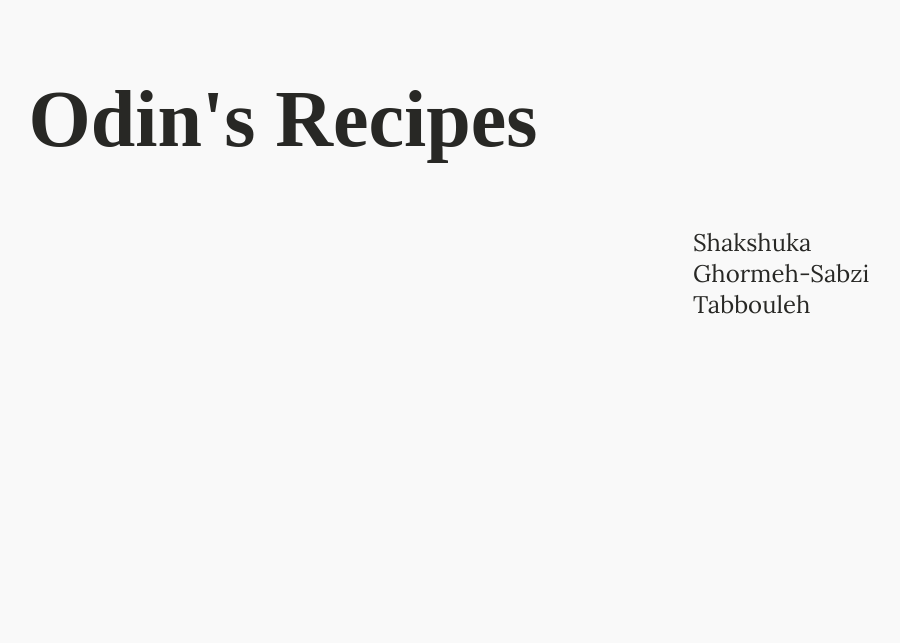
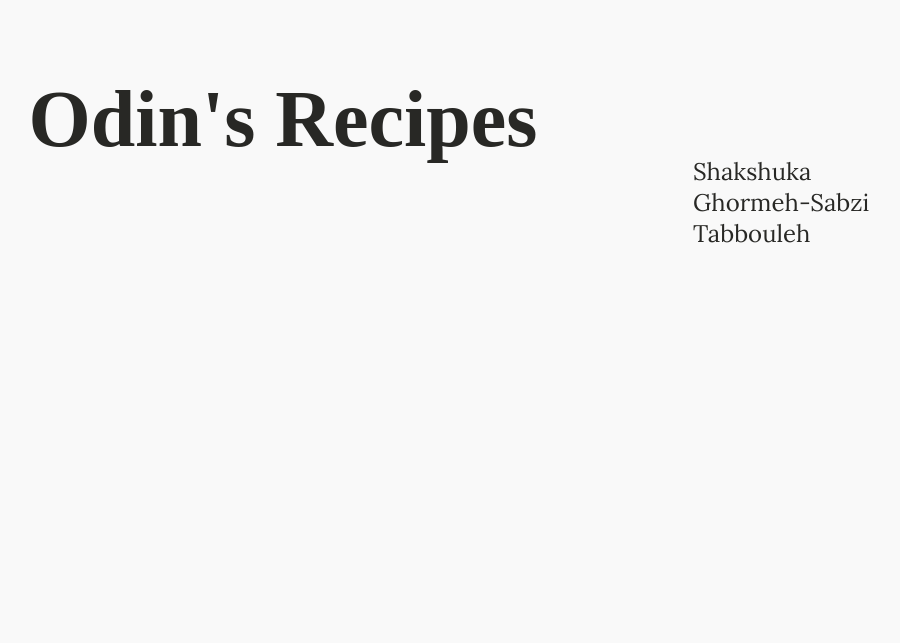
Before and after one commit to erkhausneck/odin-recipes, a plain HTML site: page index.html in a window 1280 px wide. Shown: the whole page, without its empty margins (357-1257 px from the left). Drawn offline with Linux system fonts and the light colour scheme; a web font is replaced by a local one.

Commit message:
Fix menu bar position
Realigned the menu with the new recipe header image location.

```diff
--- a/styles.css
+++ b/styles.css
@@ -36,7 +36,7 @@ div::-webkit-scrollbar {
 
 #menu {
     position: absolute;
-    top: calc(50% - 197px);
+    top: calc(50% - 268px);
     left: calc(50% + 370px);
     list-style: none;
 }
```
